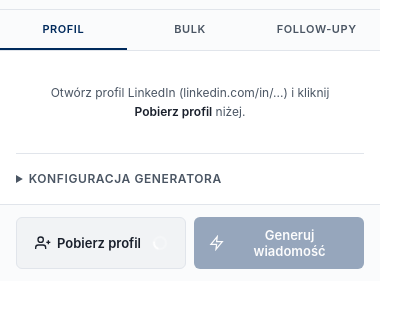
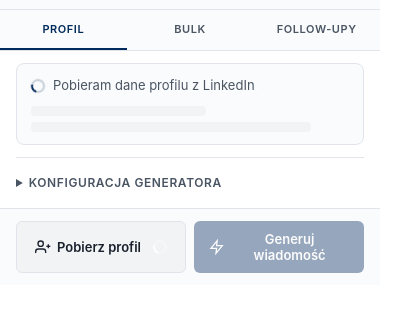
Before and after one commit to ochhyes/linkedin-msg-generator, a browser extension: page extension/popup.html in a window 400 px wide. Both pictures are taken after a click on the button "Pobierz profil". Shown: the part 44-356 px from the top of the page. Drawn offline with Linux system fonts and the light colour scheme; a web font is replaced by a local one.

Commit message:
tutaj jest dark/normal mode, plus baza , plus hasło dostęplu ,p lus loading anim

```diff
--- a/extension/popup.css
+++ b/extension/popup.css
@@ -668,6 +668,64 @@ body {
   to { transform: rotate(360deg); }
 }
 
+/* ── Profile fetch loading state (v1.14.3) ──────────────────────── */
+.profile-loading {
+  margin: 0 0 var(--space-3);
+  padding: 12px 14px;
+  background: var(--bg-subtle);
+  border: 1px solid var(--border);
+  border-radius: var(--radius-lg);
+  display: flex;
+  flex-direction: column;
+  gap: 10px;
+}
+.profile-loading__head {
+  display: flex;
+  align-items: center;
+  gap: 8px;
+}
+.profile-loading__spinner {
+  width: 14px;
+  height: 14px;
+  border: 2px solid var(--border-strong);
+  border-top-color: var(--accent);
+  border-radius: 50%;
+  animation: spin 0.6s linear infinite;
+  flex-shrink: 0;
+}
+.profile-loading__text {
+  font-size: 13px;
+  color: var(--text-secondary);
+}
+.profile-loading__dots i {
+  display: inline-block;
+  animation: lmg-blink 1.4s infinite both;
+}
+.profile-loading__dots i:nth-child(2) { animation-delay: 0.2s; }
+.profile-loading__dots i:nth-child(3) { animation-delay: 0.4s; }
+@keyframes lmg-blink {
+  0%, 80%, 100% { opacity: 0; }
+  40% { opacity: 1; }
+}
+.profile-loading__skeleton {
+  display: flex;
+  flex-direction: column;
+  gap: 6px;
+}
+.profile-loading__skeleton span {
+  height: 10px;
+  border-radius: 4px;
+  background: linear-gradient(90deg, var(--bg-muted) 25%, var(--border) 37%, var(--bg-muted) 63%);
+  background-size: 400% 100%;
+  animation: lmg-shimmer 1.4s ease-in-out infinite;
+}
+.profile-loading__skeleton span:first-child { width: 55%; }
+.profile-loading__skeleton span:last-child { width: 88%; }
+@keyframes lmg-shimmer {
+  0% { background-position: 100% 0; }
+  100% { background-position: -100% 0; }
+}
+
 /* ── Scrollbar ──────────────────────────────────────────────────── */
 ::-webkit-scrollbar { width: 6px; }
 ::-webkit-scrollbar-track { background: var(--bg); }
--- a/extension/popup.html
+++ b/extension/popup.html
@@ -59,6 +59,15 @@
           <div class="profile-card__headline" id="profile-headline"></div>
           <div class="profile-card__meta" id="profile-meta"></div>
           <div id="track-chip" class="track-chip hidden"></div>
+        </div>
+
+        <!-- Loading state podczas scrape'u profilu -->
+        <div id="profile-loading" class="profile-loading hidden" aria-live="polite">
+          <div class="profile-loading__head">
+            <span class="profile-loading__spinner"></span>
+            <span class="profile-loading__text">Pobieram dane profilu z LinkedIn<span class="profile-loading__dots"><i>.</i><i>.</i><i>.</i></span></span>
+          </div>
+          <div class="profile-loading__skeleton"><span></span><span></span></div>
         </div>
 
         <!-- Empty state gdy brak profilu -->
--- a/extension/popup.js
+++ b/extension/popup.js
@@ -314,12 +314,28 @@
 
   const profileEmpty = $("#profile-empty");
 
+  const profileLoading = $("#profile-loading");
+
   function updateProfileEmptyState() {
     if (!profileEmpty) return;
-    // Hidden gdy profile-preview NIE jest hidden (czyli profil jest).
+    // Hidden gdy profile-preview lub loading-state NIE jest hidden.
     const previewVisible =
       profilePreview && !profilePreview.classList.contains("hidden");
-    profileEmpty.classList.toggle("hidden", previewVisible);
+    const loadingVisible =
+      profileLoading && !profileLoading.classList.contains("hidden");
+    profileEmpty.classList.toggle("hidden", previewVisible || loadingVisible);
+  }
+
+  // Pokazuje/chowa animowany stan "pobieram profil" w miejscu karty profilu.
+  function showScrapeLoading(on) {
+    if (!profileLoading) return;
+    profileLoading.classList.toggle("hidden", !on);
+    if (on) {
+      profilePreview.classList.add("hidden");
+      if (profileEmpty) profileEmpty.classList.add("hidden");
+    } else {
+      updateProfileEmptyState();
+    }
   }
 
   // ── Track chip (#1.9.0) — replace refreshTrackingHint ────────────
@@ -510,10 +526,12 @@
   btnScrape.addEventListener("click", async () => {
     hideError();
     setLoading(btnScrape, true);
+    showScrapeLoading(true);
 
     try {
       currentProfile = await scrapeCurrentTab();
       showProfile(currentProfile);
+      showScrapeLoading(false);
       showToast("Profil pobrany", "success");
       btnGenerate.disabled = false;
       // Reset previous message — new profile = new context
@@ -525,6 +543,7 @@
       // Chip jeśli profil już śledzony (manual_sent w queue).
       renderTrackChip(currentProfile);
     } catch (err) {
+      showScrapeLoading(false);
       showError(err.message);
       // Hide stale profile/result, clear in-memory state. Without this the
       // popup keeps showing the previous profile after a fail — looks like
```
Also changed, not shown: CLAUDE.md (+9 -7 lines), extension/manifest.json.
